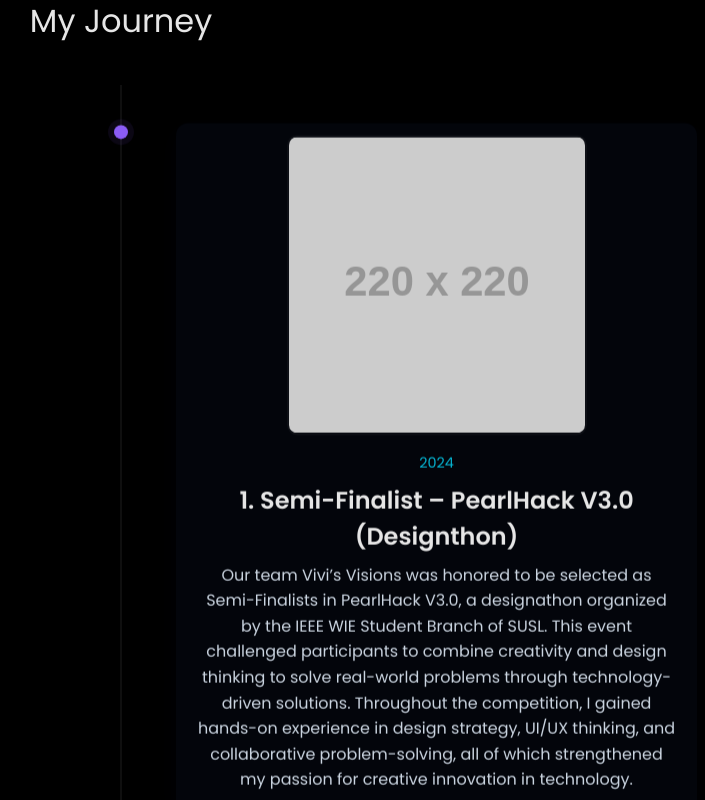
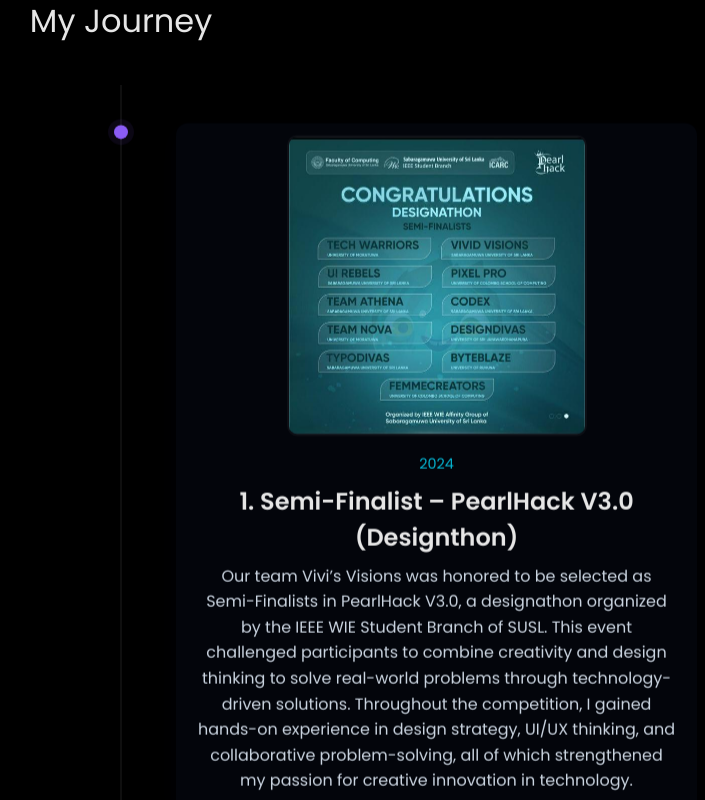
Before and after one commit to MeviniSL/My-Portfolio, a React (Vite) app: page / in a window 1280 px wide. Shown: the part 2440-3240 px from the top of the page, without its empty margins (519-1224 px from the left). Built offline with nearby package versions, Linux system fonts and the light colour scheme.

Commit message:
modify index.js

```diff
--- a/src/constants/index.js
+++ b/src/constants/index.js
@@ -4,6 +4,13 @@
 import project4 from "../assets/projects/project-4.webp";
 import project5 from "../assets/projects/project-5.webp";
 import project6 from "../assets/projects/project-6.webp";
+
+import ex_img1 from "../assets/ex1.jpg"
+import ex_img2 from "../assets/ex2.jpg"
+import ex_img3 from "../assets/ex3.jpg"
+import ex_img4 from "../assets/ex4.jpg"
+import ex_img5 from "../assets/ex5.jpg"
+import { image } from "framer-motion/client";
 
 export const HERO_CONTENT = `I am a passionate full stack developer with a knack for crafting robust and scalable web applications. With 5 years of hands-on experience, I have honed my skills in front-end technologies like React and Next.js, as well as back-end technologies like Node.js, MySQL, PostgreSQL, and MongoDB. My goal is to leverage my expertise to create innovative solutions that drive business growth and deliver exceptional user experiences.`;
 
@@ -13,24 +20,34 @@
    {
     year: "2024",
     role: "1. Semi-Finalist – PearlHack V3.0 (Designthon)",
+    image:ex_img1,
     description: `Our team Vivi’s Visions was honored to be selected as Semi-Finalists in PearlHack V3.0, a designathon organized by the IEEE WIE Student Branch of SUSL. This event challenged participants to combine creativity and design thinking to solve real-world problems through technology-driven solutions. Throughout the competition, I gained hands-on experience in design strategy, UI/UX thinking, and collaborative problem-solving, all of which strengthened my passion for creative innovation in technology.`,
   },
   {
     year: "2024",
     role: "2. Vice Secretary – IEEE Computer Society Student Chapter, SUSL (2024/25)",
+    image:ex_img2,
     description: `I served as the Vice Secretary of the first-ever IEEE Computer Society Executive Committee at Sabaragamuwa University of Sri Lanka. In this pioneering role, I contributed to event coordination, planning, and member engagement activities. Working alongside a dedicated team, I helped organize workshops, awareness sessions, and collaborative programs that promoted innovation, knowledge sharing, and professional development among computer science students.`,
   },
    {
     year: "2025",
     role: "3. Our First Event– “Connect with CS” Awareness Session",
+    image:ex_img3,
     description: `As part of the IEEE Computer Society Chapter at SUSL, our team organized “Connect with CS”, an awareness session designed to introduce students to the value and opportunities offered by the IEEE Computer Society. The event featured Prof. Anuradha Jayakody, Past Chair of the IEEE Computer Society Sri Lanka Section, as the Chief Guest. This initiative successfully enhanced student engagement, increased awareness of professional networks, and inspired undergraduates to explore innovation, technology, and leadership within the field of computer science.`,
   },
   {
     year: "2025",
     role: "4. Top 10 Finalist – COMFIX 2025 (Communication Ideathon)",
+    image:ex_img4,
     description: `Our team ComQuest proudly secured a place among the Top 10 Finalists at COMFIX 2025, a national-level Communication Ideathon organized by the University of Moratuwa. The competition focused on developing creative and practical communication-based solutions for real-world problems. As a team, we brainstormed, researched, and presented an innovative concept that combined technology and communication strategies, gaining valuable experience in teamwork, problem-solving, and idea presentation.`,
 
   },
+ {
+    year: "2025",
+    role: "5. Community Engagement – SabraXtreme 3.0",
+    image:ex_img5,
+    description: `Actively contributed as a Program Team Member for SabraXtreme 3.0, assisting in planning, organizing, and executing event activities. Collaborated with fellow team members to ensure smooth coordination, effective communication, and successful delivery of the event, gaining hands-on experience in teamwork, event management, and problem-solving.`,
+},
 
 
 ];
@@ -52,28 +69,28 @@
   },
   {
     title: "Task Management App",
-    image: project2,
+    image: project3,
     description:
       "An application for managing tasks and projects, with features such as task creation, assignment, and progress tracking.",
     technologies: ["HTML", "CSS", "Angular", "Firebase"],
   },
   {
     title: "Portfolio Website",
-    image: project3,
+    image: project4,
     description:
       "A personal portfolio website showcasing projects, skills, and contact information.",
     technologies: ["HTML", "CSS", "React", "Bootstrap"],
   },
   {
     title: "Blogging Platform",
-    image: project4,
+    image: project5,
     description:
       "A platform for creating and publishing blog posts, with features like rich text editing, commenting, and user profiles.",
     technologies: ["HTML", "CSS", "Vue.js", "Express", "mySQL"],
   },
   {
     title: "Blogging Platform",
-    image: project4,
+    image: project6,
     description:
       "A platform for creating and publishing blog posts, with features like rich text editing, commenting, and user profiles.",
     technologies: ["HTML", "CSS", "Vue.js", "Express", "mySQL"],
@@ -81,7 +98,7 @@
 ];
 
 export const CONTACT = {
-  address: "767 Fifth Avenue, New York, NY 10153 ",
-  phoneNo: "+12 4555 666 00 ",
-  email: "me@example.com",
+  address: "No. 289 , Kalutara South , Kalutara ",
+  phoneNo: "071 879 7868 ",
+  email: "mevininishshanka21@gmail.com",
 };
```
